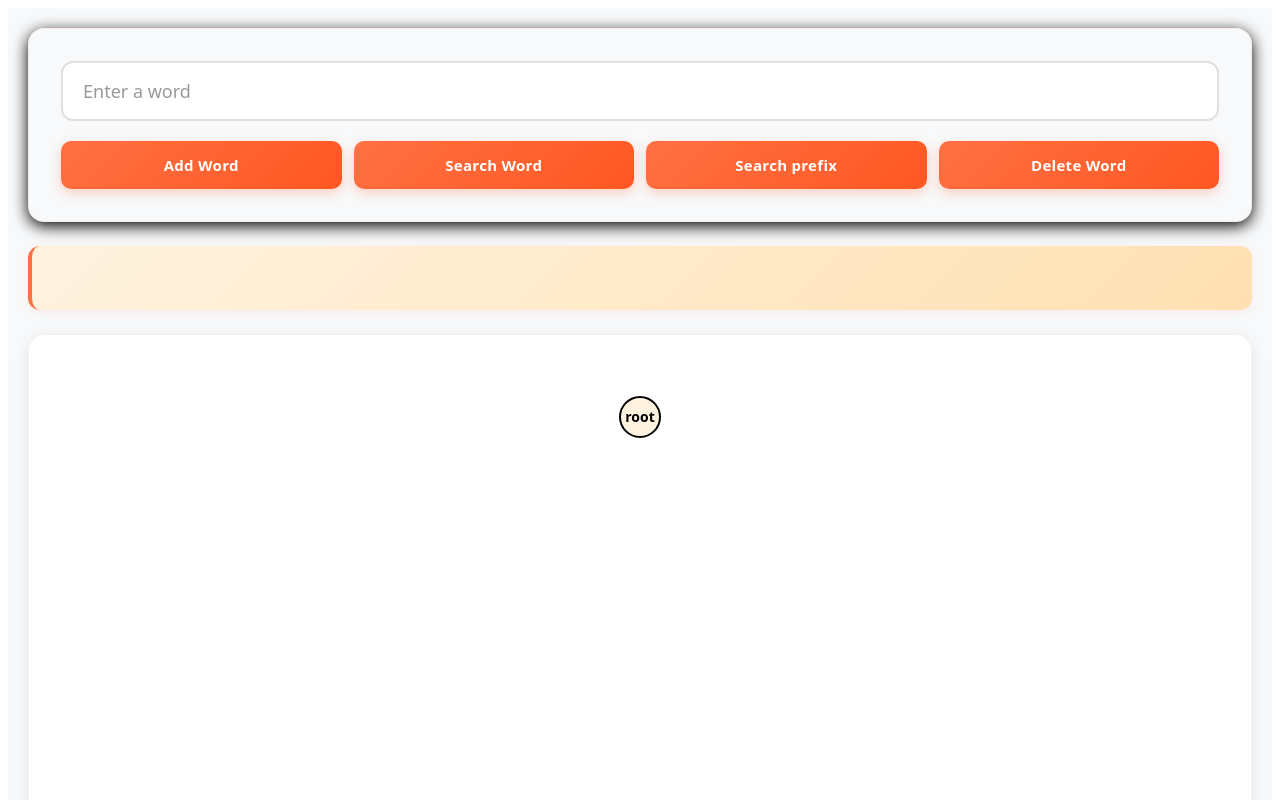
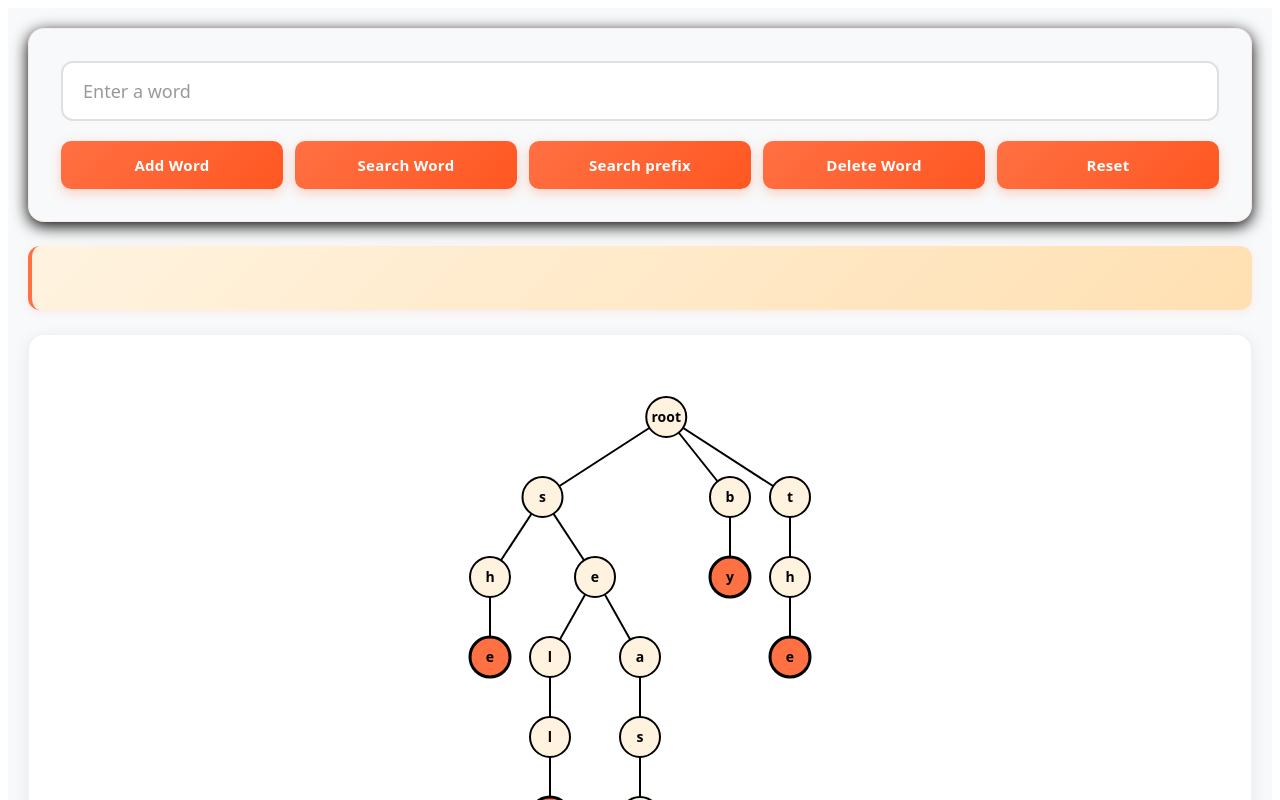
Before and after one commit to rjkweiss/trie-visualizer, a React (Vite) app: page / in a window 1280 px wide. Shown: the top 800 px of the page. Built offline with nearby package versions, Linux system fonts and the light colour scheme.

Commit message:
adding starter words and reset button

```diff
--- a/src/components/Trie.tsx
+++ b/src/components/Trie.tsx
@@ -15,7 +15,14 @@ type TrieNodeData = {
 export const TrieVisualizer = () => {
 
     // state
-    const [trie] = useState(() => new Trie());
+    const [trie] = useState(() => {
+        const newTrie = new Trie();
+
+        const starterWords = ["she", "sells", "seashells", "by", "the", "seashore"]
+        starterWords.forEach(word => newTrie.insert(word));
+        return newTrie;
+    });
+
     const [inputWord, setInputWord] = useState<string>("");
     const [feedbackMessage, setFeedbackMessage] = useState<string | null>(null);
     const [_countNodes, setCountNodes] = useState<number>(0); // we use this to trigger re - renders
@@ -24,7 +31,7 @@ export const TrieVisualizer = () => {
     const [activePath, setActivePath] = useState<string[]>([]);       // green path
     const [_animationType, setAnimationType] = useState<'insert' | 'search' | 'delete' | null>(null);
 
-    const [completeWords, setCompleteWords] = useState<Set<string>>(new Set());
+    const [completeWords, setCompleteWords] = useState<Set<string>>(new Set(["she", "sells", "seashells", "by", "the", "seashore"]));
 
     useEffect(() => {
         if (activePath.length > 0) {
@@ -369,6 +376,20 @@ export const TrieVisualizer = () => {
         setInputWord("");
     };
 
+    const handleReset = () => {
+        const allWords = Array.from(completeWords);
+        allWords.forEach(word => {
+            trie.delete(word);
+        });
+
+        setCompleteWords(new Set());
+        setActivePath([]);
+        setAnimatingPath([]);
+        setInputWord("");
+        setCountNodes(0);
+        setFeedbackMessage("Trie has been reset!");
+    };
+
     const buildPathForward = (word: string): string[] => {
         const path: string[] = ['root'];
         let currentPath = 'root';
@@ -506,6 +527,7 @@ export const TrieVisualizer = () => {
                     <button onClick={() => handleSearch('word')}>Search Word</button>
                     <button onClick={() => handleSearch('prefix')}>Search prefix</button>
                     <button onClick={() => handleDelete()}>Delete Word</button>
+                    <button onClick={() => handleReset()}>Reset</button>
                 </div>
             </div>
 
```
